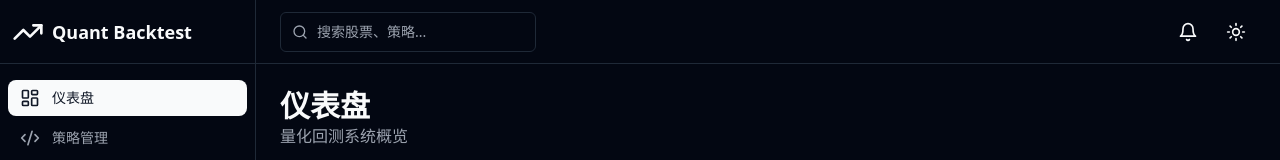
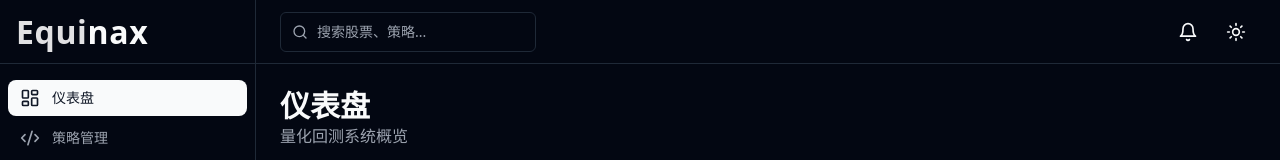
Before and after one commit to equinax/equinax, a React (Vite) app in the folder frontend/: page / in a window 1280 px wide. Shown: the top 160 px of the page. Built offline with nearby package versions, Linux system fonts and the light colour scheme; no server answers.

Commit message:
feat: update sidebar logo for improved branding and visual appeal

```diff
--- a/frontend/src/components/layout/Sidebar.tsx
+++ b/frontend/src/components/layout/Sidebar.tsx
@@ -8,7 +8,6 @@ import {
   BarChart3,
   Database,
   Settings,
-  TrendingUp,
   ChevronLeft,
   ChevronRight,
 } from 'lucide-react'
@@ -41,10 +40,16 @@ export default function Sidebar() {
         )}
       >
         {/* Logo */}
-        <div className="flex h-16 items-center justify-between border-b border-border px-3">
-          <div className={cn('flex items-center gap-2', collapsed && 'justify-center w-full')}>
-            <TrendingUp className="h-8 w-8 text-primary flex-shrink-0" />
-            {!collapsed && <span className="text-lg font-bold">Quant Backtest</span>}
+        <div className="flex h-16 items-center border-b border-border px-4">
+          <div className={cn('flex items-center', collapsed && 'justify-center w-full')}>
+            {collapsed ? (
+              <span className="text-lg font-bold tracking-tight text-primary">Eqx</span>
+            ) : (
+              <span className="text-[2rem] tracking-[0.02em] select-none">
+                <span className="font-extrabold text-foreground/90">Equi</span>
+                <span className="font-semibold text-primary">nax</span>
+              </span>
+            )}
           </div>
         </div>
 
```
